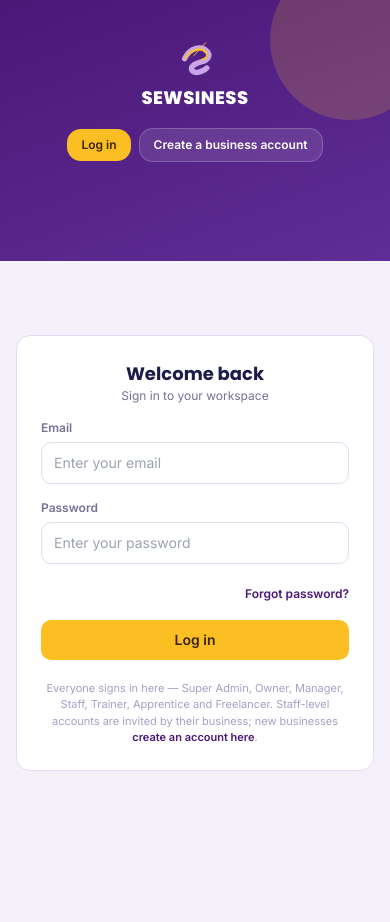
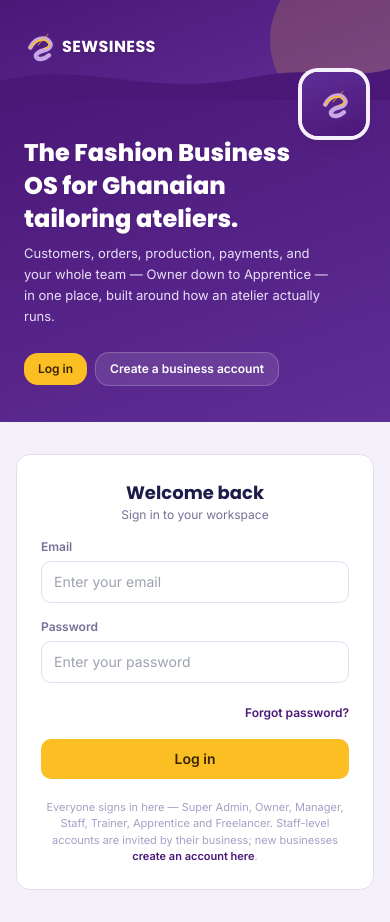
Before and after one commit to tombu975-star/sewsiness, a Next.js app: page /login in a window 390 px wide. Before the commit the page ends 844 px from the top, so only its background shows below. Built offline with nearby package versions, Linux system fonts and the light colour scheme.

Commit message:
Add files via upload

```diff
--- a/src/components/auth/AuthCover.tsx
+++ b/src/components/auth/AuthCover.tsx
@@ -1,51 +1,76 @@
+"use client";
+
 import Link from "next/link";
+import { useEffect, useState } from "react";
 
-// Shared split-screen cover for every auth page (login, signup, forgot/reset
-// password, and the landing chooser at "/"). Split-screen from the tablet
-// breakpoint up (md: 768px) through laptop/desktop; below that it collapses
-// to a compact header strip above the form so mobile stays single-column.
+// Shared cover for every auth page (login, signup, forgot/reset password,
+// and the landing chooser at "/"). Split-screen from the tablet breakpoint
+// up (md: 768px) through laptop/desktop; below that it becomes a photo
+// hero with a curved transition into a brand-color panel — the same
+// pattern used by mobile-banking apps (image → curve → colored panel with
+// logo badge + copy → a floating card for the actual form).
 //
-// The left panel doubles as navigation — its two buttons are how "clicking
-// the cover" gets you to /login or /signup from anywhere in the auth flow,
-// not just from a dedicated landing page.
-export function AuthCover({
-  mode,
-  logoUrl,
-  businessName,
-  children,
-}: {
-  mode: "login" | "signup" | "forgot" | "reset" | "landing";
-  logoUrl?: string | null;
-  businessName?: string | null;
-  children: React.ReactNode;
-}) {
-  const brandName = businessName || "SEWSINESS";
-  const tagline = businessName
-    ? "Sign in to your workspace."
-    : "The Fashion Business OS for Ghanaian tailoring ateliers.";
+// Both layouts can show a rolling set of images decided by Super Admin
+// (Settings → Platform Branding) and a platform logo in place of the
+// default mark. Neither is required — with no images configured this
+// falls back to the original solid gradient, and with no logo it falls
+// back to the default SEWSINESS mark.
+//
+// The left panel (desktop) / hero (mobile) also doubles as navigation —
+// its two buttons are how "clicking the cover" gets you to /login or
+// /signup from anywhere in the auth flow, not just from a landing page.
 
+const ROTATE_MS = 6000;
+
+function useRotatingIndex(length: number) {
+  const [index, setIndex] = useState(0);
+  useEffect(() => {
+    if (length <= 1) return;
+    const id = setInterval(() => setIndex((i) => (i + 1) % length), ROTATE_MS);
+    return () => clearInterval(id);
+  }, [length]);
+  return index;
+}
+
+function RotatingImages({ images, index, overlay }: { images: string[]; index: number; overlay: string }) {
   return (
-    <div className="min-h-screen grid md:grid-cols-2 bg-canvas">
-      {/* Left panel — brand cover, split-screen from md (tablet) up */}
-      <div
-        className="relative hidden md:flex flex-col justify-between px-10 lg:px-14 py-12 text-white overflow-hidden"
-        style={{ background: "linear-gradient(160deg, var(--indigo), var(--indigo2))" }}
-      >
-        <div
-          className="absolute -top-16 -right-16 w-72 h-72 rounded-full pointer-events-none"
-          style={{ background: "rgba(251,191,36,.16)" }}
+    <div className="absolute inset-0">
+      {images.map((src, i) => (
+        // eslint-disable-next-line @next/next/no-img-element
+        <img
+          key={src + i}
+          src={src}
+          alt=""
+          className="absolute inset-0 h-full w-full object-cover transition-opacity duration-[1400ms] ease-in-out"
+          style={{ opacity: i === index ? 1 : 0 }}
         />
-        <div
-          className="absolute -bottom-24 -left-10 w-64 h-64 rounded-full pointer-events-none"
-          style={{ background: "rgba(251,191,36,.10)" }}
+      ))}
+      <div className="absolute inset-0 pointer-events-none" style={{ background: overlay }} />
+    </div>
+  );
+}
+
+function CoverDots({ count, index }: { count: number; index: number }) {
+  if (count <= 1) return null;
+  return (
+    <div className="relative flex items-center gap-1.5">
+      {Array.from({ length: count }).map((_, i) => (
+        <span
+          key={i}
+          className="h-1.5 rounded-full transition-all duration-500"
+          style={{
+            width: i === index ? 18 : 6,
+            background: i === index ? "var(--gold)" : "rgba(255,255,255,.35)",
+          }}
         />
+      ))}
+    </div>
+  );
+}
 
-        <Link href="/" className="relative flex items-center gap-3">
-          {logoUrl ? (
-            // eslint-disable-next-line @next/next/no-img-element
-            <img src={logoUrl} alt={`${brandName} logo`} className="w-11 h-11 rounded-lg object-cover bg-white/10" />
-          ) : (
-            <svg width="40" height="40" viewBox="-270 -10 520 500" className="shrink-0">
+function DefaultMark({ size = 40 }: { size?: number }) {
+  return (
+    <svg width={size} height={size} viewBox="-270 -10 520 500" className="shrink-0">
       <path
         d="M-160 250 C-80 80, 95 55, 170 150 C215 208, 180 270, 90 292 C-20 320,-85 365,-52 420 C-25 465, 80 458, 160 385"
         fill="none"
@@ -62,100 +87,174 @@
       />
       <path d="M-25 205 L145 20" stroke="#FBBF24" strokeWidth="14" strokeLinecap="round" />
     </svg>
-          )}
-          <span className="font-display font-extrabold text-xl tracking-wide">{brandName}</span>
-        </Link>
+  );
+}
 
-        <div className="relative">
-          <h1 className="font-display font-extrabold text-3xl lg:text-4xl leading-tight mb-3">{tagline}</h1>
-          {!businessName && (
-            <p className="text-sm max-w-sm" style={{ color: "#D8CFEE" }}>
-              Customers, orders, production, payments, and your whole team — Owner down to
-              Apprentice — in one place, built around how an atelier actually runs.
-            </p>
-          )}
-        </div>
+function LogoMark({ logoUrl, brandName, size = 40 }: { logoUrl?: string | null; brandName: string; size?: number }) {
+  if (logoUrl) {
+    return (
+      // eslint-disable-next-line @next/next/no-img-element
+      <img
+        src={logoUrl}
+        alt={`${brandName} logo`}
+        style={{ width: size, height: size }}
+        className="rounded-lg object-cover bg-white/10 shrink-0"
+      />
+    );
+  }
+  return <DefaultMark size={size} />;
+}
 
+export function AuthCover({
+  mode,
+  logoUrl,
+  businessName,
+  coverImages,
+  headline,
+  subheadline,
+  children,
+}: {
+  mode: "login" | "signup" | "forgot" | "reset" | "landing";
+  logoUrl?: string | null;
+  businessName?: string | null;
+  coverImages?: string[];
+  headline?: string;
+  subheadline?: string;
+  children: React.ReactNode;
+}) {
+  const brandName = businessName || "SEWSINESS";
+  const tagline = businessName
+    ? "Sign in to your workspace."
+    : headline || "The Fashion Business OS for Ghanaian tailoring ateliers.";
+  const desc =
+    subheadline ||
+    "Customers, orders, production, payments, and your whole team — Owner down to Apprentice — in one place, built around how an atelier actually runs.";
+
+  const images = (coverImages ?? []).filter(Boolean);
+  const hasImages = images.length > 0;
+  const index = useRotatingIndex(images.length);
+
+  const navButtons = (compact: boolean) => (
     <div className="relative flex items-center gap-2">
       <Link
         href="/login"
-            className={`rounded-lg text-sm font-semibold px-4 py-2.5 transition-colors ${
-              mode === "login"
-                ? "bg-gold text-[#3a2400]"
-                : "bg-white/10 text-white hover:bg-white/20 border border-white/20"
+        className={`rounded-lg font-semibold transition-colors ${compact ? "text-xs px-3.5 py-2" : "text-sm px-4 py-2.5"} ${
+          mode === "login" ? "bg-gold text-[#3a2400]" : "bg-white/10 text-white hover:bg-white/20 border border-white/20"
         }`}
       >
         Log in
       </Link>
       <Link
         href="/signup"
-            className={`rounded-lg text-sm font-semibold px-4 py-2.5 transition-colors ${
-              mode === "signup"
-                ? "bg-gold text-[#3a2400]"
-                : "bg-white/10 text-white hover:bg-white/20 border border-white/20"
+        className={`rounded-lg font-semibold transition-colors ${compact ? "text-xs px-3.5 py-2" : "text-sm px-4 py-2.5"} ${
+          mode === "signup" ? "bg-gold text-[#3a2400]" : "bg-white/10 text-white hover:bg-white/20 border border-white/20"
         }`}
       >
         Create a business account
       </Link>
     </div>
+  );
+
+  return (
+    <div className="min-h-screen md:grid md:grid-cols-2 bg-canvas">
+      {/* ---------------- Desktop / tablet — split screen, md (768px) up ---------------- */}
+      <div
+        className="relative hidden md:flex flex-col justify-between px-10 lg:px-14 py-12 text-white overflow-hidden"
+        style={!hasImages ? { background: "linear-gradient(160deg, var(--indigo), var(--indigo2))" } : undefined}
+      >
+        {hasImages ? (
+          <RotatingImages
+            images={images}
+            index={index}
+            overlay="linear-gradient(180deg, rgba(24,10,48,.55) 0%, rgba(24,10,48,.45) 45%, rgba(24,10,48,.82) 100%)"
+          />
+        ) : (
+          <>
+            <div className="absolute -top-16 -right-16 w-72 h-72 rounded-full pointer-events-none" style={{ background: "rgba(251,191,36,.16)" }} />
+            <div className="absolute -bottom-24 -left-10 w-64 h-64 rounded-full pointer-events-none" style={{ background: "rgba(251,191,36,.10)" }} />
+          </>
+        )}
+
+        <Link href="/" className="relative flex items-center gap-3">
+          <LogoMark logoUrl={logoUrl} brandName={brandName} size={40} />
+          <span className="font-display font-extrabold text-xl tracking-wide drop-shadow-sm">{brandName}</span>
+        </Link>
+
+        <div className="relative">
+          <h1 className="font-display font-extrabold text-3xl lg:text-4xl leading-tight mb-3 drop-shadow-sm">{tagline}</h1>
+          {!businessName && (
+            <p className="text-sm max-w-sm" style={{ color: "#E7DFF7" }}>
+              {desc}
+            </p>
+          )}
+          {hasImages && <div className="mt-5"><CoverDots count={images.length} index={index} /></div>}
         </div>
 
-      {/* Mobile-only compact header (below md) — same cover, collapsed */}
+        {navButtons(false)}
+      </div>
+
+      {/* ---------------- Mobile — photo hero, curved transition, floating form card ---------------- */}
+      <div className="md:hidden">
+        <div className="relative overflow-hidden" style={{ height: hasImages ? "clamp(260px, 42vh, 380px)" : undefined }}>
           <div
-        className="md:hidden relative overflow-hidden px-6 pt-10 pb-8 text-center text-white"
-        style={{ background: "linear-gradient(160deg, var(--indigo), var(--indigo2))" }}
+            className="relative overflow-hidden px-6 pt-8"
+            style={{
+              height: hasImages ? "100%" : undefined,
+              paddingBottom: hasImages ? 56 : 32,
+              background: hasImages ? undefined : "linear-gradient(160deg, var(--indigo), var(--indigo2))",
+            }}
           >
+            {hasImages ? (
+              <RotatingImages
+                images={images}
+                index={index}
+                overlay="linear-gradient(190deg, rgba(24,10,48,.15) 0%, rgba(24,10,48,.05) 40%, rgba(24,10,48,.6) 100%)"
+              />
+            ) : (
+              <div className="absolute -top-10 -right-10 w-40 h-40 rounded-full pointer-events-none" style={{ background: "rgba(251,191,36,.18)" }} />
+            )}
+
+            <Link href="/" className="relative inline-flex items-center gap-2">
+              <LogoMark logoUrl={logoUrl} brandName={brandName} size={30} />
+              <span className="font-display font-bold text-base tracking-wide text-white drop-shadow">{brandName}</span>
+            </Link>
+          </div>
+
+          {/* Curved divider — image (or gradient) above, indigo panel below */}
+          <svg
+            className="absolute left-0 right-0 w-full"
+            style={{ bottom: -1, height: 46 }}
+            viewBox="0 0 400 46"
+            preserveAspectRatio="none"
+          >
+            <path d="M0,26 C90,4 150,44 260,22 C320,10 360,26 400,14 L400,46 L0,46 Z" fill="var(--indigo)" />
+          </svg>
+        </div>
+
+        {/* Brand-color panel: headline/tagline + logo badge overlapping the curve */}
+        <div className="relative px-6 pt-9 pb-9 text-white" style={{ background: "linear-gradient(160deg, var(--indigo), var(--indigo2))" }}>
           <div
-          className="absolute -top-10 -right-10 w-40 h-40 rounded-full pointer-events-none"
-          style={{ background: "rgba(251,191,36,.18)" }}
-        />
-        <Link href="/" className="relative inline-flex flex-col items-center gap-2">
-          {logoUrl ? (
-            // eslint-disable-next-line @next/next/no-img-element
-            <img src={logoUrl} alt={`${brandName} logo`} className="w-11 h-11 rounded-lg object-cover bg-white/10" />
-          ) : (
-            <svg width="36" height="36" viewBox="-270 -10 520 500">
-              <path
-                d="M-160 250 C-80 80, 95 55, 170 150 C215 208, 180 270, 90 292 C-20 320,-85 365,-52 420 C-25 465, 80 458, 160 385"
-                fill="none"
-                stroke="#C9A6E8"
-                strokeWidth="78"
-                strokeLinecap="round"
-              />
-              <path
-                d="M-155 250 C-78 105, 80 82, 150 155 C195 202, 165 245, 92 265"
-                fill="none"
-                stroke="#FBBF24"
-                strokeWidth="28"
-                strokeLinecap="round"
-              />
-              <path d="M-25 205 L145 20" stroke="#FBBF24" strokeWidth="14" strokeLinecap="round" />
-            </svg>
+            className="absolute -top-7 right-6 w-16 h-16 rounded-2xl flex items-center justify-center shadow-lg ring-4"
+            style={{ background: "linear-gradient(160deg, var(--indigo2), var(--indigo))", ["--tw-ring-color" as any]: "var(--canvas)" }}
+          >
+            <LogoMark logoUrl={logoUrl} brandName={brandName} size={30} />
+          </div>
+
+          <h1 className="font-display font-extrabold text-2xl leading-snug mb-2 max-w-[85%] drop-shadow-sm">{tagline}</h1>
+          {!businessName && <p className="text-[13px] leading-relaxed max-w-[92%]" style={{ color: "#E7DFF7" }}>{desc}</p>}
+
+          {hasImages && (
+            <div className="mt-5">
+              <CoverDots count={images.length} index={index} />
+            </div>
           )}
-          <span className="font-display font-extrabold text-lg tracking-wide">{brandName}</span>
-        </Link>
-        <div className="relative mt-4 flex items-center justify-center gap-2">
-          <Link
-            href="/login"
-            className={`rounded-lg text-xs font-semibold px-3.5 py-2 transition-colors ${
-              mode === "login" ? "bg-gold text-[#3a2400]" : "bg-white/10 text-white border border-white/20"
-            }`}
-          >
-            Log in
-          </Link>
-          <Link
-            href="/signup"
-            className={`rounded-lg text-xs font-semibold px-3.5 py-2 transition-colors ${
-              mode === "signup" ? "bg-gold text-[#3a2400]" : "bg-white/10 text-white border border-white/20"
-            }`}
-          >
-            Create a business account
-          </Link>
+
+          <div className="mt-6">{navButtons(true)}</div>
         </div>
       </div>
 
-      {/* Right panel — the actual page content */}
-      <div className="flex items-center justify-center px-4 py-10 md:py-12">
+      {/* ---------------- Right panel / page content — the actual form ---------------- */}
+      <div className="flex items-center justify-center px-4 py-8 md:py-12">
         <div className="w-full max-w-sm">{children}</div>
       </div>
     </div>
--- /dev/null
+++ b/src/lib/platform-settings.ts
@@ -0,0 +1,48 @@
+import { createClient } from "@/lib/supabase/server";
+
+export interface PlatformSettings {
+  logoUrl: string | null;
+  coverImages: string[];
+  coverHeadline: string;
+  coverSubheadline: string;
+}
+
+const FALLBACK: PlatformSettings = {
+  logoUrl: null,
+  coverImages: [],
+  coverHeadline: "The Fashion Business OS for Ghanaian tailoring ateliers.",
+  coverSubheadline:
+    "Customers, orders, production, payments, and your whole team — Owner down to Apprentice — in one place, built around how an atelier actually runs.",
+};
+
+// Reads the single, platform-wide branding row (016_platform_branding.sql).
+// Publicly readable by RLS, so this is safe to call from pre-auth pages
+// (login, signup, forgot-password, the "/" landing chooser) as well as
+// from the Platform Branding settings tab. Never throws — a missing
+// migration or empty table just falls back to the built-in cover, so a
+// DB hiccup never breaks the sign-in screen itself.
+export async function getPlatformSettings(): Promise<PlatformSettings> {
+  try {
+    const supabase = createClient();
+    const { data } = await supabase
+      .from("platform_settings")
+      .select("logo_url, cover_images, cover_headline, cover_subheadline")
+      .eq("id", 1)
+      .single();
+
+    if (!data) return FALLBACK;
+
+    const images = Array.isArray((data as any).cover_images)
+      ? ((data as any).cover_images as unknown[]).filter((v): v is string => typeof v === "string")
+      : [];
+
+    return {
+      logoUrl: (data as any).logo_url ?? null,
+      coverImages: images,
+      coverHeadline: (data as any).cover_headline || FALLBACK.coverHeadline,
+      coverSubheadline: (data as any).cover_subheadline || FALLBACK.coverSubheadline,
+    };
+  } catch {
+    return FALLBACK;
+  }
+}
```
Also changed, not shown: src/components/AppShell.tsx (+10 -2 lines), src/lib/nav.ts (+8 -1 lines). Lines whose indentation alone changed are shown as unchanged.
